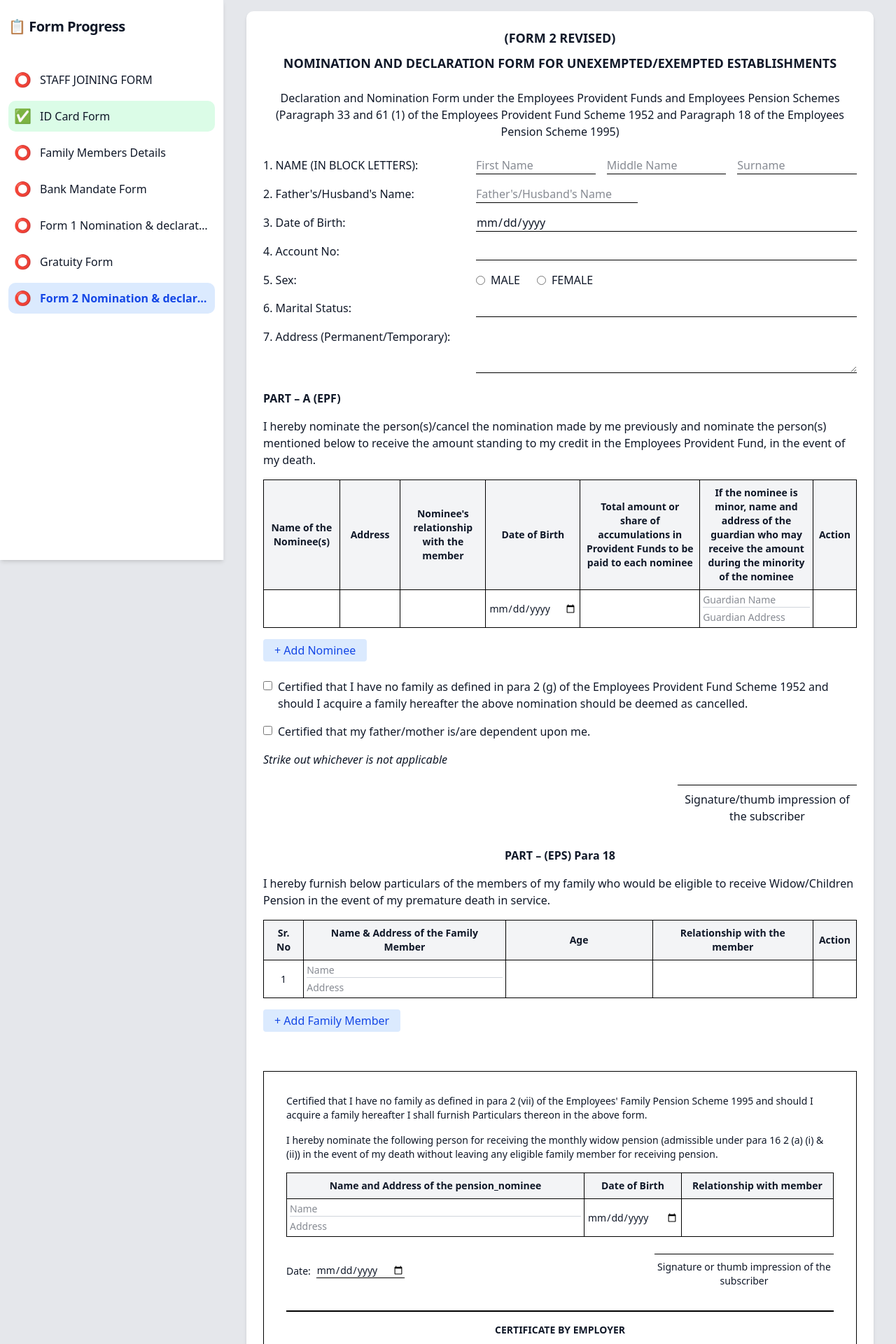
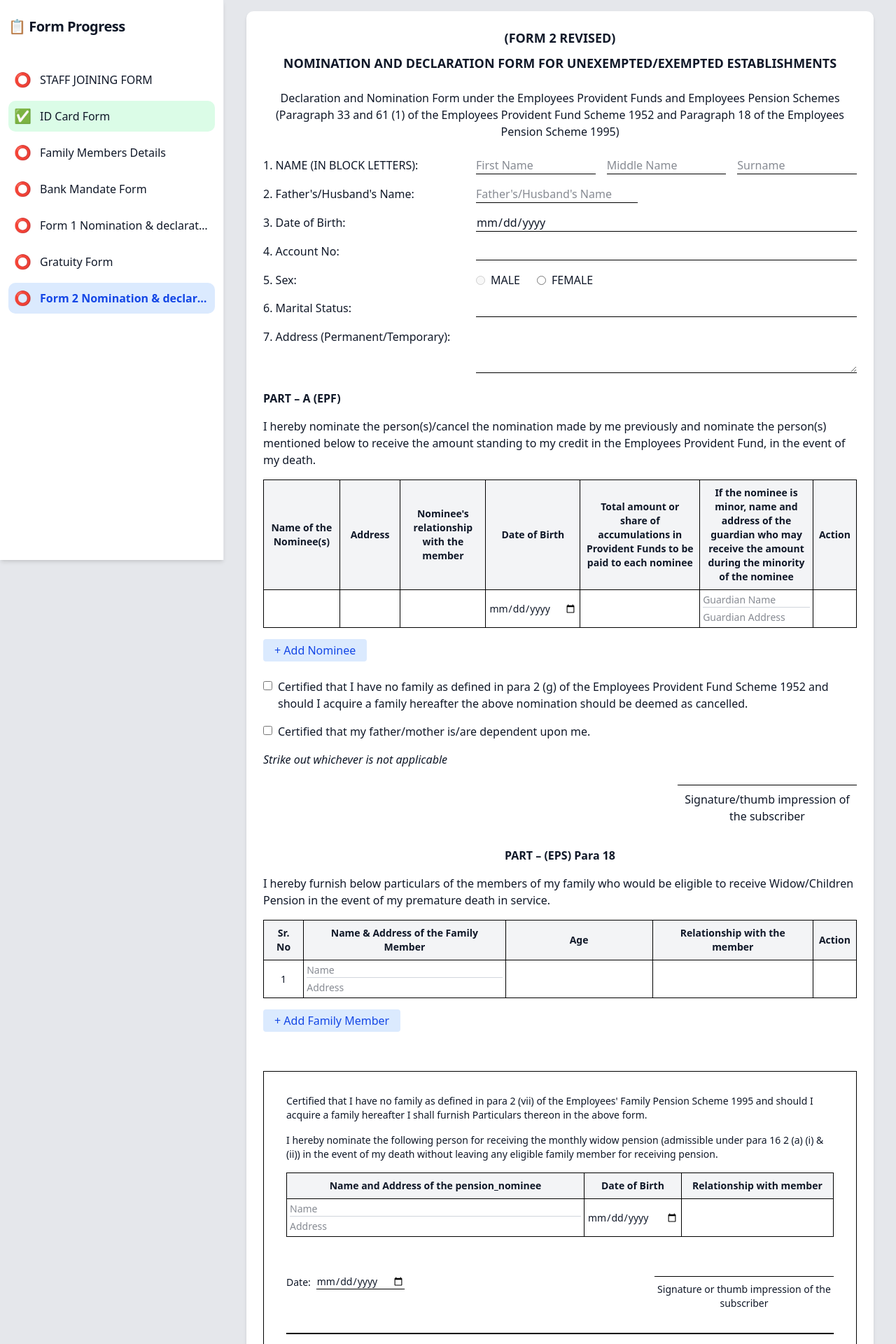
Before and after one commit to KaranJaiswal02/employee-form, a Next.js app: page /nomination-declaration-form2 in a window 1280 px wide. Shown: the top 1920 px of the page at 70% size. Built offline with nearby package versions, Linux system fonts and the light colour scheme.

Commit message:
refactor: disable input field in Nomination1 and adjust spacing in Nomination2 for better layout

```diff
--- a/src/components/nominationrevisedform/Nomination1.tsx
+++ b/src/components/nominationrevisedform/Nomination1.tsx
@@ -227,6 +227,7 @@ export default function EPFNominationForm() {
                                 onChange={handleChange}
                                 className="mr-2"
                                 required
+                                disabled={true}
                             />
                             MALE
                         </label>
--- a/src/components/nominationrevisedform/Nomination2.tsx
+++ b/src/components/nominationrevisedform/Nomination2.tsx
@@ -116,7 +116,7 @@ export default function EPFNominationFormPart2() {
               className="border-b border-black outline-none"
             />
           </div>
-          <div className="w-64 border-t border-black text-center pt-2">
+          <div className="w-64 border-t border-black text-center pt-2 mt-8">
             Signature or thumb impression of the subscriber
           </div>
         </div>
```
